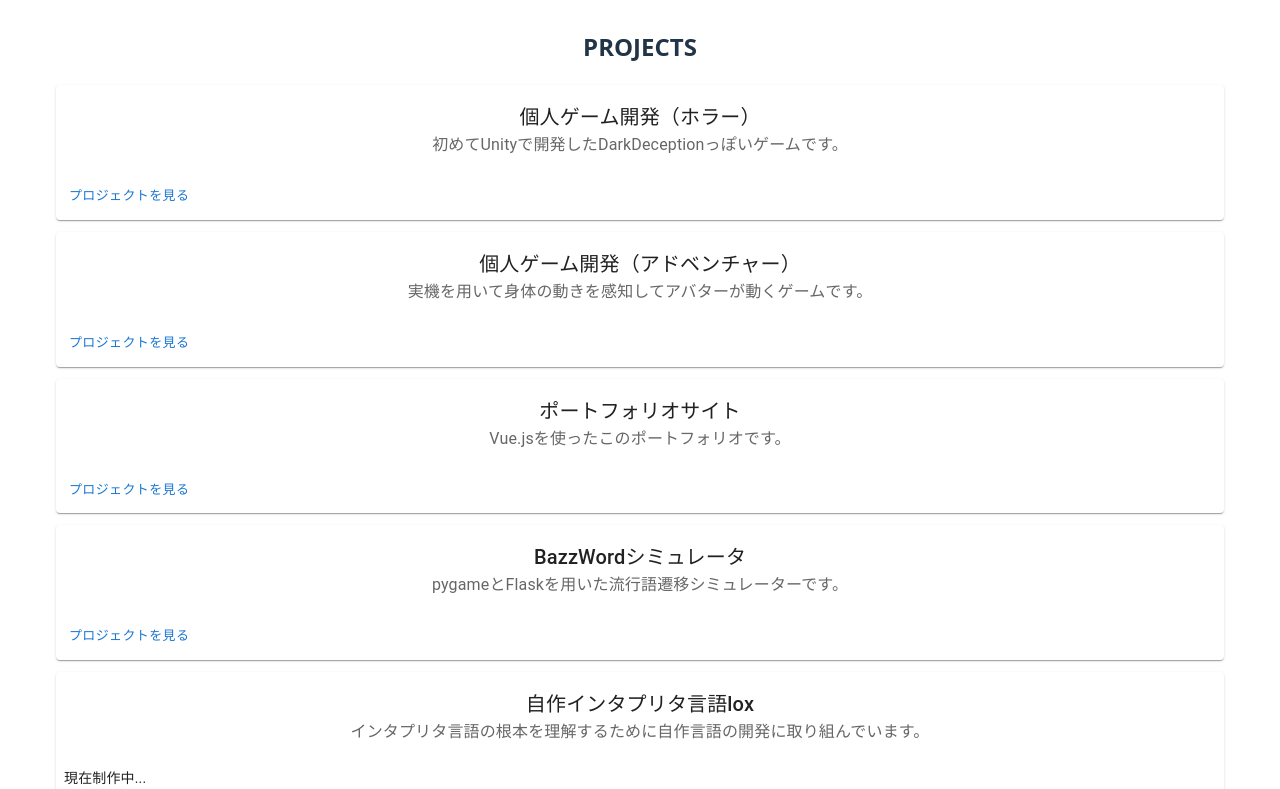
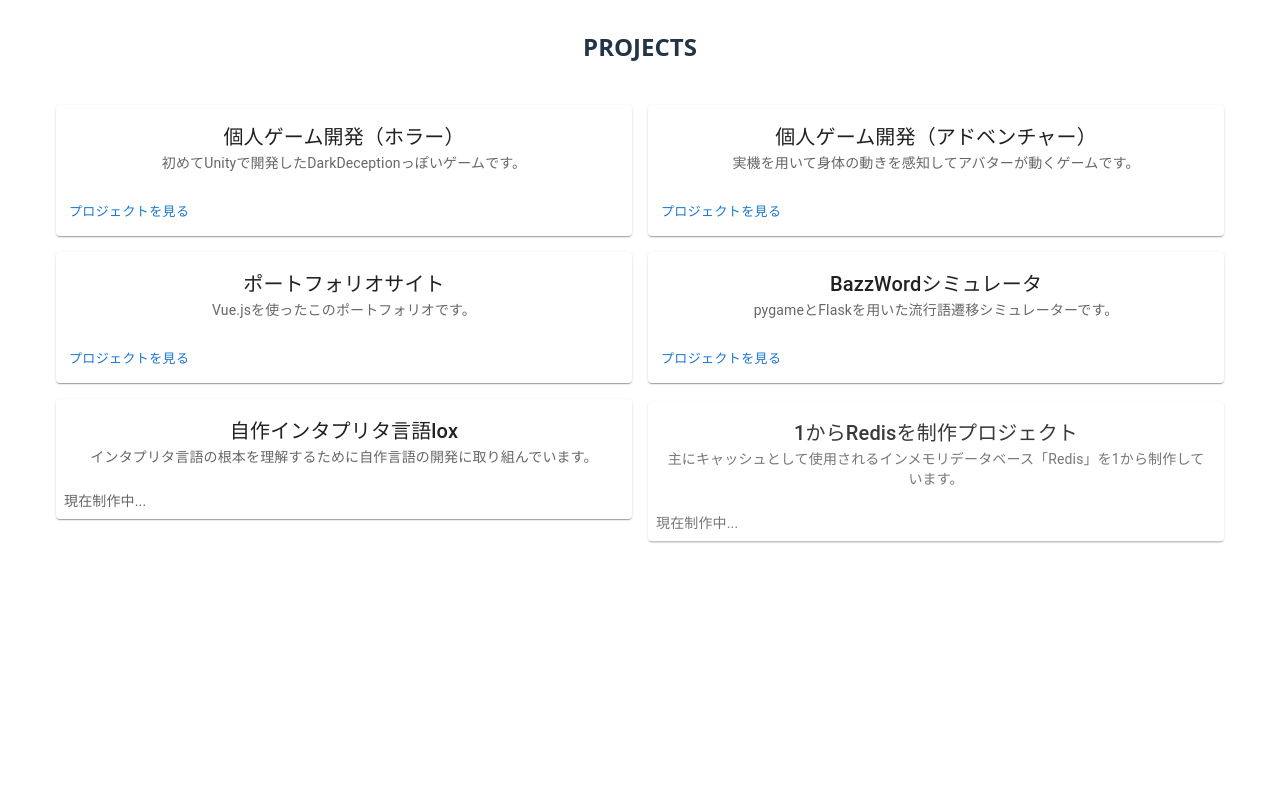
Before and after one commit to TasakiDaichi/portfolio_react, a React (Vite) app: page / in a window 1280 px wide. Shown: the part 1231-2020 px from the top of the page. After the commit the page ends 1846 px from the top, so only its background shows below. Built offline with nearby package versions, Linux system fonts and the light colour scheme.

Commit message:
projectコンポーネントのデザイン

```diff
--- /dev/null
+++ b/src/components/project.css
@@ -0,0 +1,27 @@
+/* Projects container - 2 column grid layout like Vue */
+.projects-container {
+  display: grid;
+  grid-template-columns: repeat(2, 1fr);
+  gap: 16px;
+  padding: 20px 0;
+}
+
+/* Project card animation */
+.project-card {
+  opacity: 0;
+  transform: translateY(20px);
+  transition: opacity 0.6s ease-out, transform 0.6s ease-out;
+}
+
+.project-card.is-visible {
+  opacity: 1;
+  transform: translateY(0);
+}
+
+/* Responsive behavior - match Vue breakpoints */
+@media (max-width: 768px) {
+  .projects-container {
+    grid-template-columns: 1fr;
+    gap: 12px;
+  }
+}
--- a/src/components/project.tsx
+++ b/src/components/project.tsx
@@ -1,4 +1,4 @@
-import React from 'react';
+import React, { useRef, useEffect } from 'react';
 import Card from '@mui/material/Card';
 import CardContent from '@mui/material/CardContent';
 import Typography from '@mui/material/Typography';
@@ -6,35 +6,94 @@ import { CardActions } from '@mui/material';
 import Button from '@mui/material/Button';
 
 import projectData from './projectData';
+import './project.css';
 
 const Project: React.FC = () => {
+    const cardRefs = useRef<Array<HTMLDivElement | null>>([]);
+
+    useEffect(() => {
+        const options = {
+            root: null,
+            rootMargin: '0px',
+            threshold: 0.1,
+        };
+
+        const observer = new IntersectionObserver((entries) => {
+            entries.forEach((entry) => {
+                if (entry.isIntersecting) {
+                    const element = entry.target as HTMLDivElement;
+                    const cardIndex = Number(element.dataset.cardIndex || 0);
+                    setTimeout(() => {
+                        entry.target.classList.add('is-visible');
+                    }, cardIndex * 300);
+                    observer.unobserve(entry.target);
+                }
+            });
+        }, options);
+
+        cardRefs.current.forEach(card => {
+            if (card) {
+                observer.observe(card);
+            }
+        });
+
+        return () => {
+            observer.disconnect();
+        };
+    }, []);
+
     return (
-        <>
-            {projectData.map(p => (
-                <Card key={p.id} style={{ marginBottom: 12 }}>
+        <div className="projects-container">
+            {projectData.map((p, index) => (
+                <div
+                    key={p.id}
+                    className="project-card"
+                    data-card-index={index}
+                    ref={(el) => { cardRefs.current[index] = el; }}
+                >
+                    <Card>
                         <CardContent>
-                        <Typography variant="h6">{p.name}</Typography>
-                        <Typography color="textSecondary">{p.description}</Typography>
+                            <Typography variant="h6" component="h3">{p.name}</Typography>
+                            <Typography color="textSecondary" variant="body2">{p.description}</Typography>
                         </CardContent>
                         <CardActions>
                             {p.link ? (
-                            <Button href={p.link} variant="text" size="small" color="primary" target="_blank" rel="noopener noreferrer">
+                                <Button
+                                    href={p.link}
+                                    variant="text"
+                                    size="small"
+                                    color="primary"
+                                    target="_blank"
+                                    rel="noopener noreferrer"
+                                >
                                     プロジェクトを見る
                                 </Button>
                             ) : null}
 
                             {p.movieLink ? (
-                            <Button href={p.movieLink} variant="text" size="small" color="primary" target="_blank" rel="noopener noreferrer">
+                                <Button
+                                    href={p.movieLink}
+                                    variant="text"
+                                    size="small"
+                                    color="primary"
+                                    target="_blank"
+                                    rel="noopener noreferrer"
+                                >
                                     動画を見る
                                 </Button>
                             ) : null}
 
-                        {!p.link && !p.movieLink ? <Typography variant="body2">現在制作中...</Typography> : null}
+                            {!p.link && !p.movieLink ? (
+                                <Typography variant="body2" color="textSecondary">
+                                    現在制作中...
+                                </Typography>
+                            ) : null}
                         </CardActions>
                     </Card>
+                </div>
             ))}
-        </>
-    )
-}
+        </div>
+    );
+};
 
-export default Project
+export default Project;
```
Lines whose indentation alone changed are shown as unchanged.
